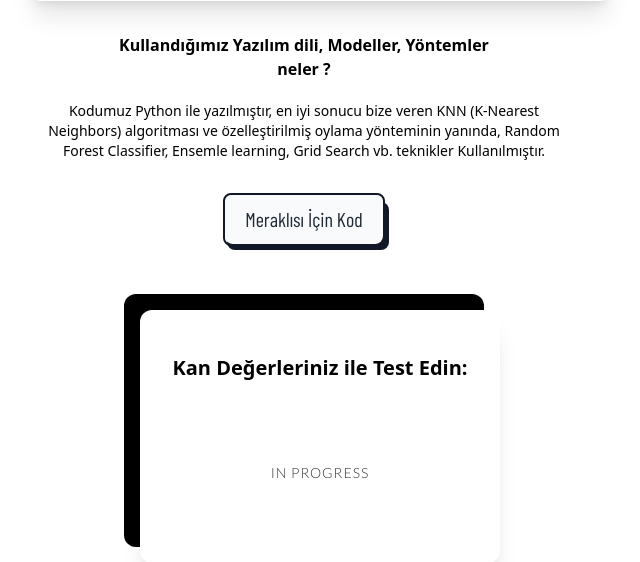
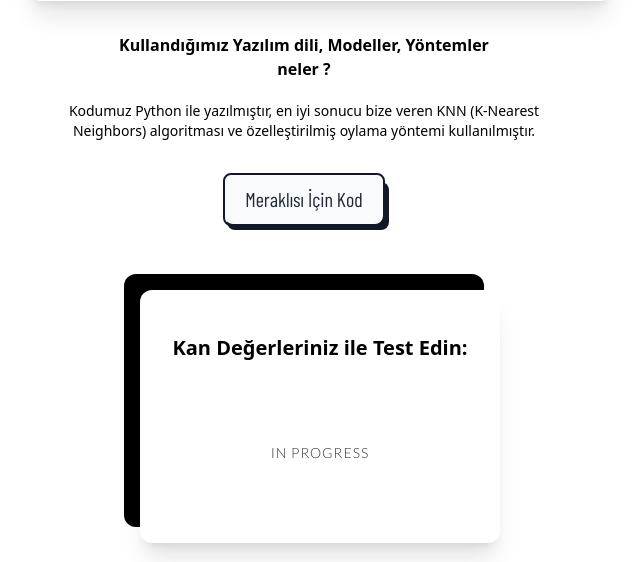
Before and after one commit to PlatinMavi/Uterine-Cancer-Detection, a Flask app: page / in a window 1280 px wide. Shown: the part 2456-3018 px from the top of the page, without its empty margins (336-976 px from the left). Run offline with Flask 3, Linux system fonts and the light colour scheme; parts of the project's set-up code (start-up, migrations or seed data) failed here and were passed over; some libraries are stand-ins or nearby versions.

Commit message:
Web interface fix

```diff
--- a/gui/templates/index.html
+++ b/gui/templates/index.html
@@ -124,7 +124,7 @@
                             Kullandığımız Yazılım dili, Modeller, Yöntemler neler ?
                         </div>
                         <div class="font-light max-w-lg mt-5 text-sm">
-                            Kodumuz Python ile yazılmıştır, en iyi sonucu bize veren KNN (K-Nearest Neighbors) algoritması ve özelleştirilmiş oylama yönteminin yanında, Random Forest Classifier, Ensemle learning, Grid Search vb. teknikler Kullanılmıştır.
+                            Kodumuz Python ile yazılmıştır, en iyi sonucu bize veren KNN (K-Nearest Neighbors) algoritması ve özelleştirilmiş oylama yöntemi kullanılmıştır.
                         </div>
                         <a href="https://github.com/PlatinMavi/Cervicular-Cancer-Detection" class="relative inline-block group mt-8 fg font-bold text-xl">
                             <span class="relative z-10 block px-5 py-3 overflow-hidden font-medium leading-tight text-gray-800 transition-colors duration-300 ease-out border-2 border-gray-900 rounded-lg group-hover:text-white">
```
